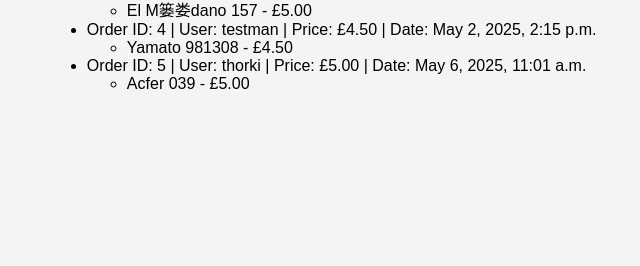
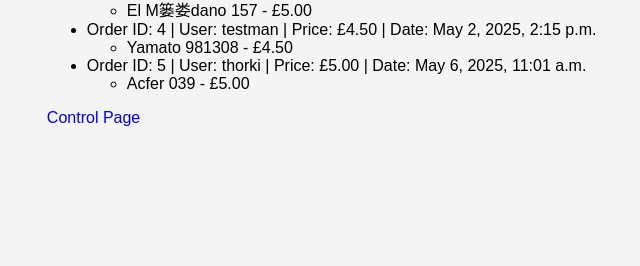
Before and after one commit to Thorki-Su/CS551Q_Assignment_2, a Django app: page /admin-dashboard/ in a window 1280 px wide. Shown: the part 534-800 px from the top of the page, without its empty margins (309-949 px from the left). Run offline with Django 5.2, Linux system fonts and the light colour scheme; a user stored in the database is signed in; data comes from the database, SQL or seed files in the repository; both versions use the stored data as it was after the commit.

Commit message:
update the admin page

```diff
--- a/templates/order/admin_dashboard.html
+++ b/templates/order/admin_dashboard.html
@@ -25,4 +25,5 @@
             </li>
         {% endfor %}
     </ul>
+    <a href="/admin/">Control Page</a>
 {% endblock %}
```
Also changed, not shown: README.md, db.sqlite3.
